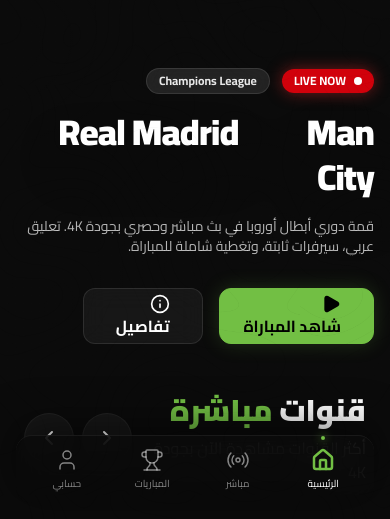
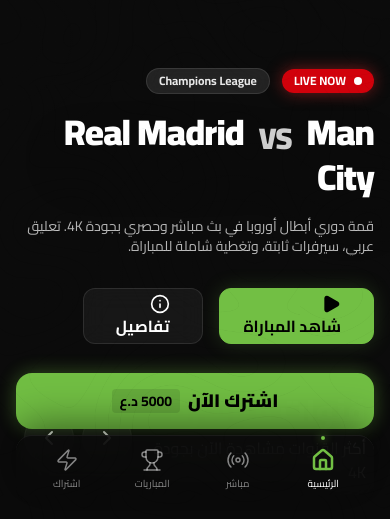
Before and after one commit to Abdallayasseer/Alsahasport-front, a Next.js app: page / in a window 390 px wide. Shown: the part 325-844 px from the top of the page. Built offline with nearby package versions, Linux system fonts and the light colour scheme.

Commit message:
fix: restore conversion elements and fix visual bugs
- Replace Profile with Subscribe in Navbar & BottomNav\n- Restore mobile floating Subscribe CTA\n- Fix VS text contrast in Hero

```diff
--- a/src/app/layout.tsx
+++ b/src/app/layout.tsx
@@ -70,9 +70,20 @@
         <NoiseOverlay />
         <AuroraBackground />
         <Navbar />
-        <main className="flex-grow">
+        <main className="flex-grow mb-32 md:mb-0">
           {children}
         </main>
+
+        {/* Mobile Floating Subscribe CTA */}
+        <div className="md:hidden fixed bottom-[90px] left-4 right-4 z-40 pointer-events-none">
+            <a href="/subscription" className="pointer-events-auto block w-full">
+                <button className="w-full bg-alsaha-green text-black font-black text-lg py-3.5 rounded-2xl shadow-[0_0_20px_rgba(114,191,68,0.4)] animate-pulse hover:animate-none transition-transform active:scale-95 flex items-center justify-center gap-2">
+                    <span>اشترك الآن</span>
+                    <span className="bg-black/10 px-2 py-0.5 rounded text-sm font-bold">5000 د.ع</span>
+                </button>
+            </a>
+        </div>
+
         <BottomNav />
       </body>
     </html>
--- a/src/components/home/HomeHero.tsx
+++ b/src/components/home/HomeHero.tsx
@@ -46,7 +46,7 @@
 
              {/* Title */}
              <h1 className="text-4xl md:text-6xl lg:text-7xl font-black text-white leading-tight tracking-tight mb-4 drop-shadow-2xl">
-                Real Madrid <span className="text-stroke-1 text-transparent stroke-white/30 font-light mx-2">VS</span> Man City
+                Real Madrid <span className="text-white/80 font-black mx-2 text-3xl md:text-5xl translate-y-1 inline-block">VS</span> Man City
              </h1>
 
              {/* Meta Info */}
--- a/src/components/layout/BottomNav.tsx
+++ b/src/components/layout/BottomNav.tsx
@@ -2,7 +2,7 @@
 
 import Link from "next/link";
 import { usePathname } from "next/navigation";
-import { Home, Radio, Trophy, User } from "lucide-react";
+import { Home, Radio, Trophy, Zap } from "lucide-react";
 import { motion } from "framer-motion";
 export default function BottomNav() {
   const pathname = usePathname();
@@ -11,7 +11,7 @@
     { name: "الرئيسية", href: "/", Icon: Home },
     { name: "مباشر", href: "/live", Icon: Radio },
     { name: "المباريات", href: "/matches", Icon: Trophy },
-    { name: "حسابي", href: "/profile", Icon: User },
+    { name: "اشتراك", href: "/subscription", Icon: Zap },
   ];
 
   return (
--- a/src/components/layout/Navbar.tsx
+++ b/src/components/layout/Navbar.tsx
@@ -37,9 +37,9 @@
                   </button>
               </Link>
 
-              <Link href="/profile">
-                 <button className="flex items-center gap-2 px-5 py-2 rounded-full bg-white/5 border border-white/5 hover:border-alsaha-green/50 text-sm font-bold transition-all">
-                    <span>حسابي</span>
+              <Link href="/subscription">
+                 <button className="flex items-center gap-2 px-6 py-2.5 rounded-full bg-alsaha-green hover:bg-[#65aa3c] text-black text-sm font-bold transition-all shadow-[0_0_20px_rgba(114,191,68,0.3)] hover:shadow-[0_0_30px_rgba(114,191,68,0.5)] transform hover:scale-105">
+                    <span>اشترك الآن</span>
                  </button>
               </Link>
           </div>
```
